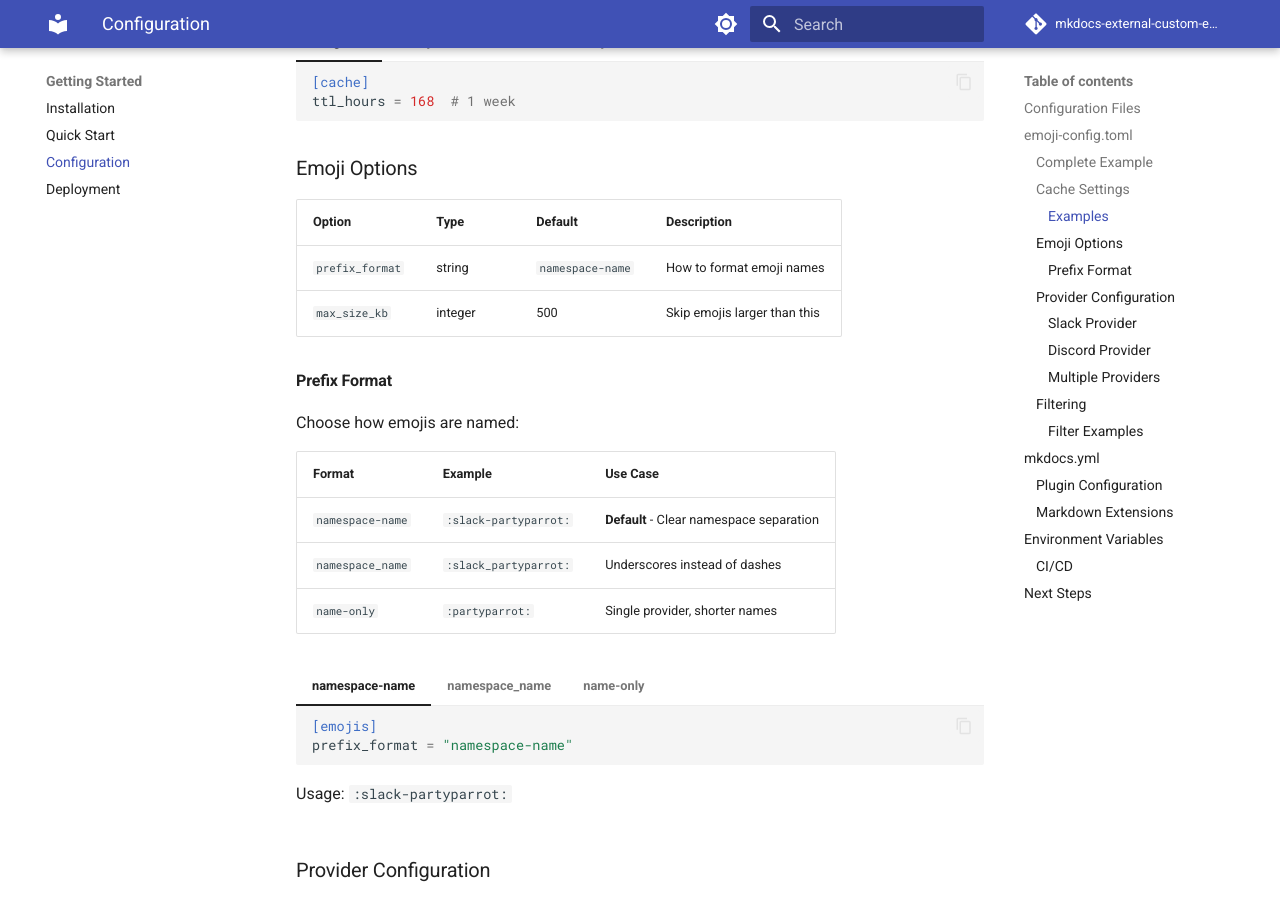
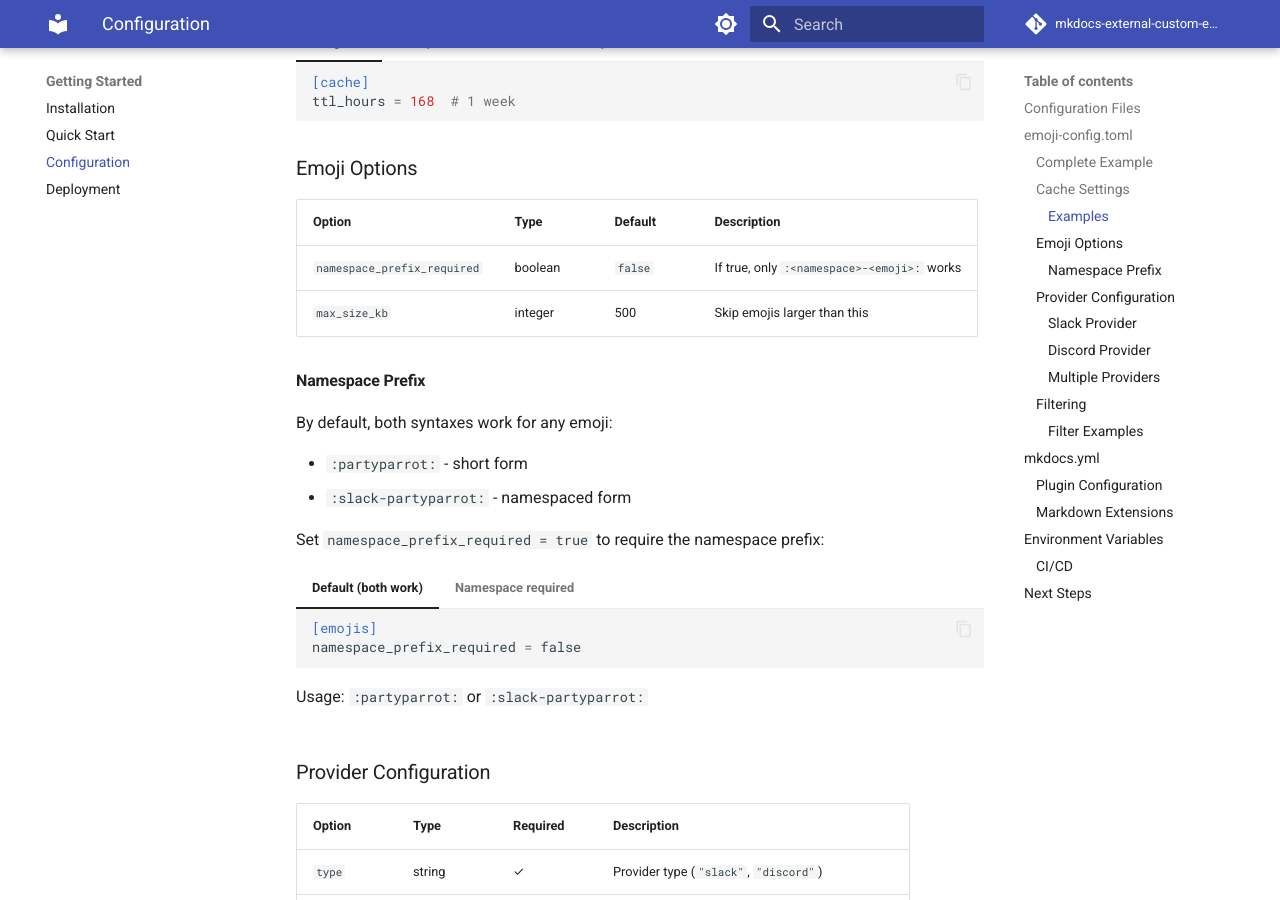
Before and after one commit to julie-dujardin/mkdocs-external-custom-emojis, an MkDocs documentation site: the page built from docs/getting-started/configuration.md, in a window 1280 px wide and 900 px high, scrolled down 1315 px. Built offline with MkDocs 1.6.1 and Material for MkDocs 9.7.7, drawn with Linux system fonts in a browser that asks for light colours; comment, search, counter and statistics services are not loaded; some of the changed text lies outside the part shown.

Commit message:
feat: fix emoji namespace name option

````diff
--- a/docs/getting-started/configuration.md
+++ b/docs/getting-started/configuration.md
@@ -22,7 +22,7 @@ clean_on_build = false
 
 # Global emoji options
 [emojis]
-prefix_format = "namespace-name"
+namespace_prefix_required = false
 max_size_kb = 500
 
 # Slack provider
@@ -73,48 +73,38 @@ exclude_patterns = ["*-old"]
 
 | Option | Type | Default | Description |
 |--------|------|---------|-------------|
-| `prefix_format` | string | `namespace-name` | How to format emoji names |
+| `namespace_prefix_required` | boolean | `false` | If true, only `:<namespace>-<emoji>:` works |
 | `max_size_kb` | integer | 500 | Skip emojis larger than this |
 
-#### Prefix Format
+#### Namespace Prefix
 
-Choose how emojis are named:
+By default, both syntaxes work for any emoji:
 
-| Format | Example | Use Case |
-|--------|---------|----------|
-| `namespace-name` | `:slack-partyparrot:` | **Default** - Clear namespace separation |
-| `namespace_name` | `:slack_partyparrot:` | Underscores instead of dashes |
-| `name-only` | `:partyparrot:` | Single provider, shorter names |
+- `:partyparrot:` - short form
+- `:slack-partyparrot:` - namespaced form
 
-=== "namespace-name"
+Set `namespace_prefix_required = true` to require the namespace prefix:
+
+=== "Default (both work)"
 
     ```toml
     [emojis]
-    prefix_format = "namespace-name"
+    namespace_prefix_required = false
     ```
 
-    Usage: `:slack-partyparrot:`
+    Usage: `:partyparrot:` or `:slack-partyparrot:`
 
-=== "namespace_name"
+=== "Namespace required"
 
     ```toml
     [emojis]
-    prefix_format = "namespace_name"
+    namespace_prefix_required = true
     ```
 
-    Usage: `:slack_partyparrot:`
+    Usage: `:slack-partyparrot:` only
 
-=== "name-only"
-
-    ```toml
-    [emojis]
-    prefix_format = "name-only"
-    ```
-
-    Usage: `:partyparrot:`
-
-    !!! warning
-        Careful with name-only - emoji names may conflict between providers!
+    !!! tip
+        Use this when you have multiple providers with potentially conflicting emoji names.
 
 ### Provider Configuration
 
--- a/emoji-config.toml
+++ b/emoji-config.toml
@@ -6,10 +6,10 @@ clean_on_build = false
 
 # Global emoji options
 [emojis]
-prefix_format = "name-only"
+namespace_prefix_required = false
 max_size_kb = 500
 
-# Slack provider
+# Discord provider
 [[providers]]
 type = "discord"
 namespace = "discord"
````
Also changed, not shown: README.md (+1 -1 lines), docs/getting-started/quickstart.md (+9 -0 lines), 6 other files.
